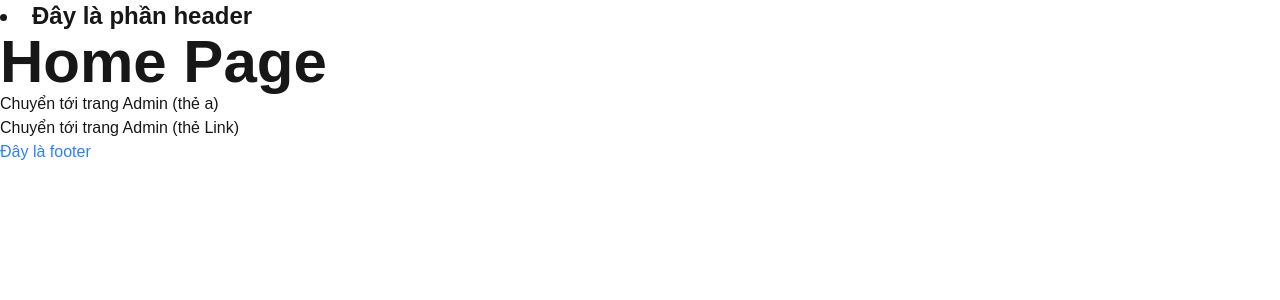
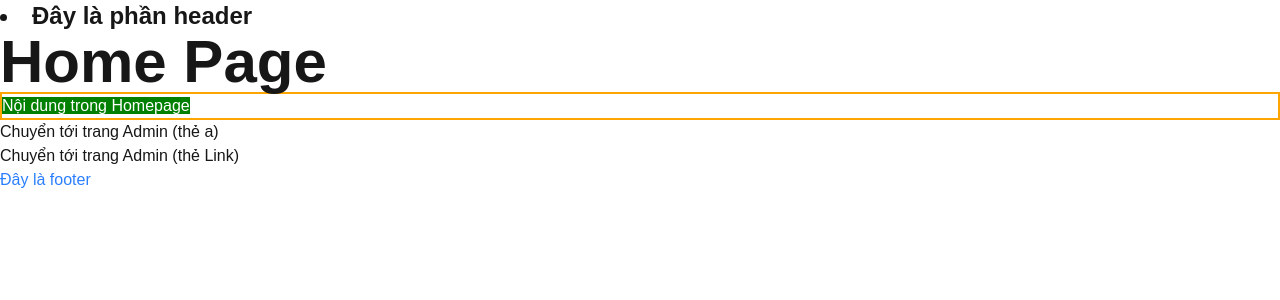
Before and after one commit to HOAne2004/learning-nextjs, a Next.js app in the folder practice/learning-nextjs/: page / in a window 1280 px wide. Shown: the top 300 px of the page. Built offline with nearby package versions, Linux system fonts and the light colour scheme.

Commit message:
learn: using css module in page

```diff
--- a/practice/learning-nextjs/app/page.tsx
+++ b/practice/learning-nextjs/app/page.tsx
@@ -1,4 +1,6 @@
 import Link from "next/link";
+import style1 from '@/styles/app.module.css'
+import style2 from '@/styles/style2.module.css'
 
 export default function Home() {
   return (
@@ -6,9 +8,12 @@ export default function Home() {
       <h1 className="text-6xl font-bold">
         Home Page
       </h1>
+      <div className={style1['green']}>
+        <span className={style2['green']}>Nội dung trong Homepage</span>
+      </div>
       <a href="admin">Chuyển tới trang Admin (thẻ a)</a>
       <br></br>
-      <Link href={"/admin"}>Chuyển tới trang Admin (thẻ Link)</Link>
+      <Link href={"/admin"} className="green">Chuyển tới trang Admin (thẻ Link)</Link>
     </div>
   );
 }
--- /dev/null
+++ b/practice/learning-nextjs/styles/app.module.css
@@ -0,0 +1,9 @@
+.red{
+    color: rgb(255, 193, 193);
+    border: 1px solid red;
+}
+
+.green{
+    color: green;
+    border: 2px solid orange;
+}
--- /dev/null
+++ b/practice/learning-nextjs/styles/style2.module.css
@@ -0,0 +1,4 @@
+.green{
+    background-color: green;
+    color: white;
+}
```
